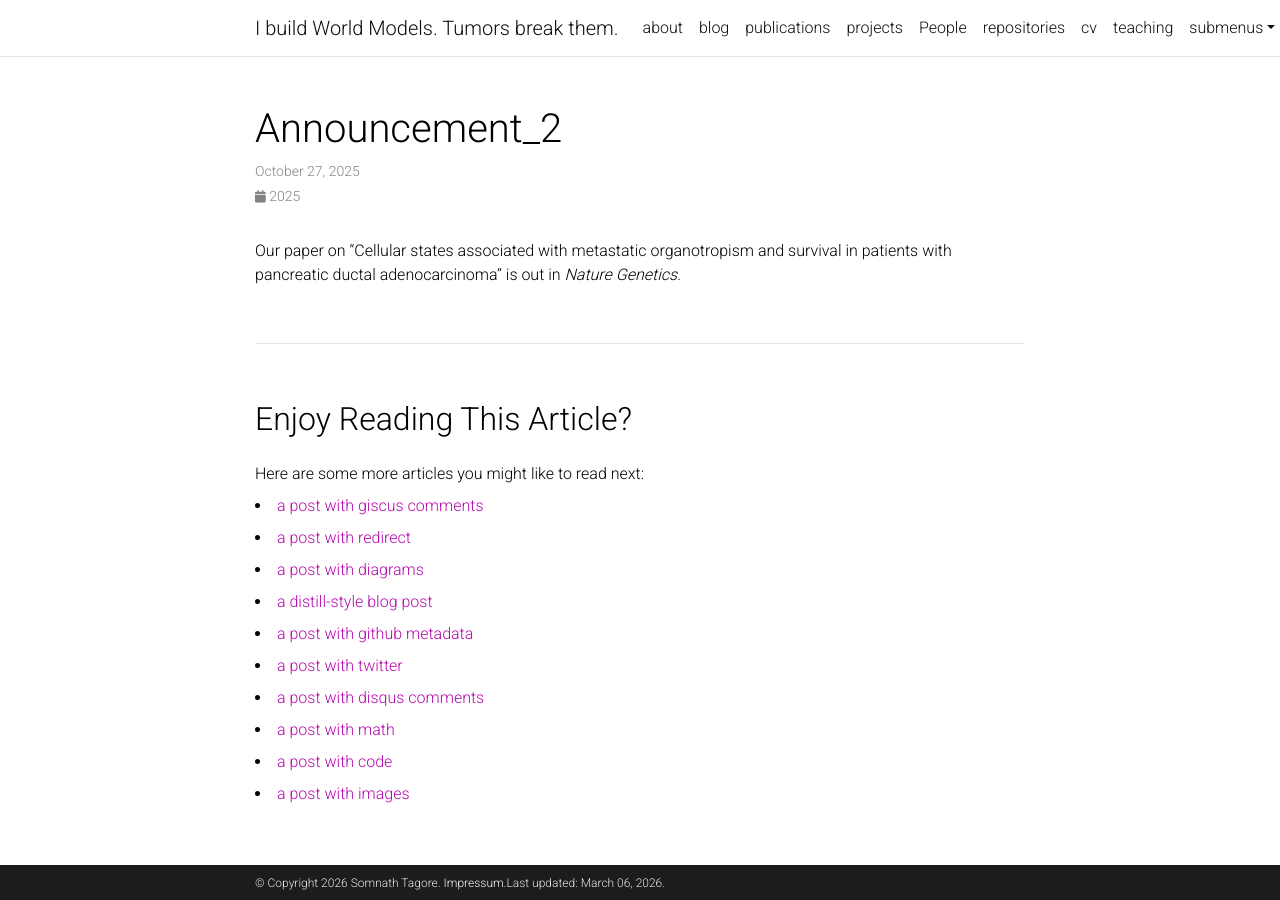
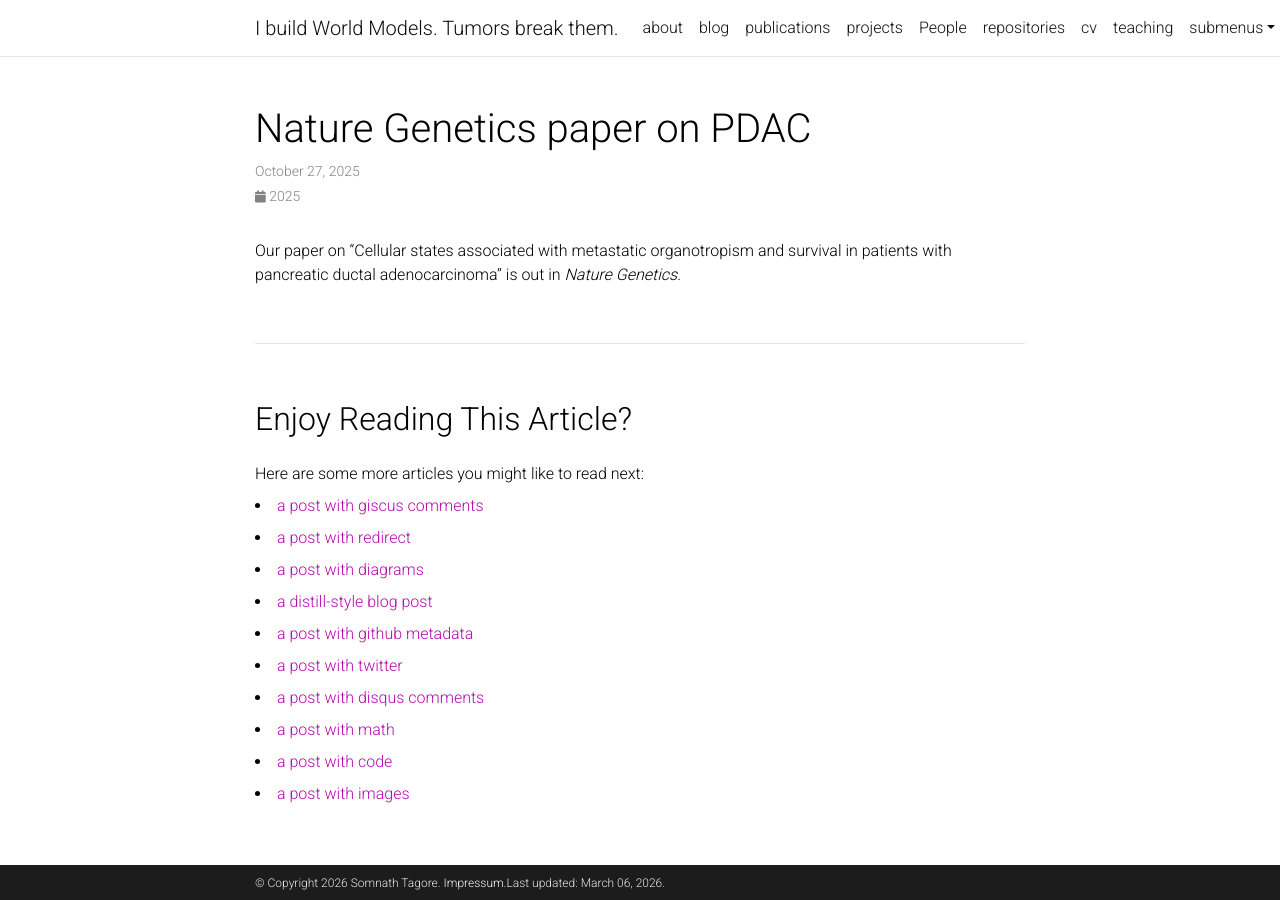
Before and after one commit to somnathtagore/somnathtagore.github.io, a Jekyll site: the page built from _news/announcement_2.md, in a window 1280 px wide. Built offline with Jekyll 4.4.1, drawn with Linux system fonts in a browser that asks for light colours; comment, search, counter and statistics services are not loaded; a style sheet for code colours, icons or effects is not loaded.

Commit message:
Update announcement_2.md

```diff
--- a/_news/announcement_2.md
+++ b/_news/announcement_2.md
@@ -1,5 +1,6 @@
 ---
 layout: post
+title: Nature Genetics paper on PDAC
 date: 2025-10-27
 ---
 
```
